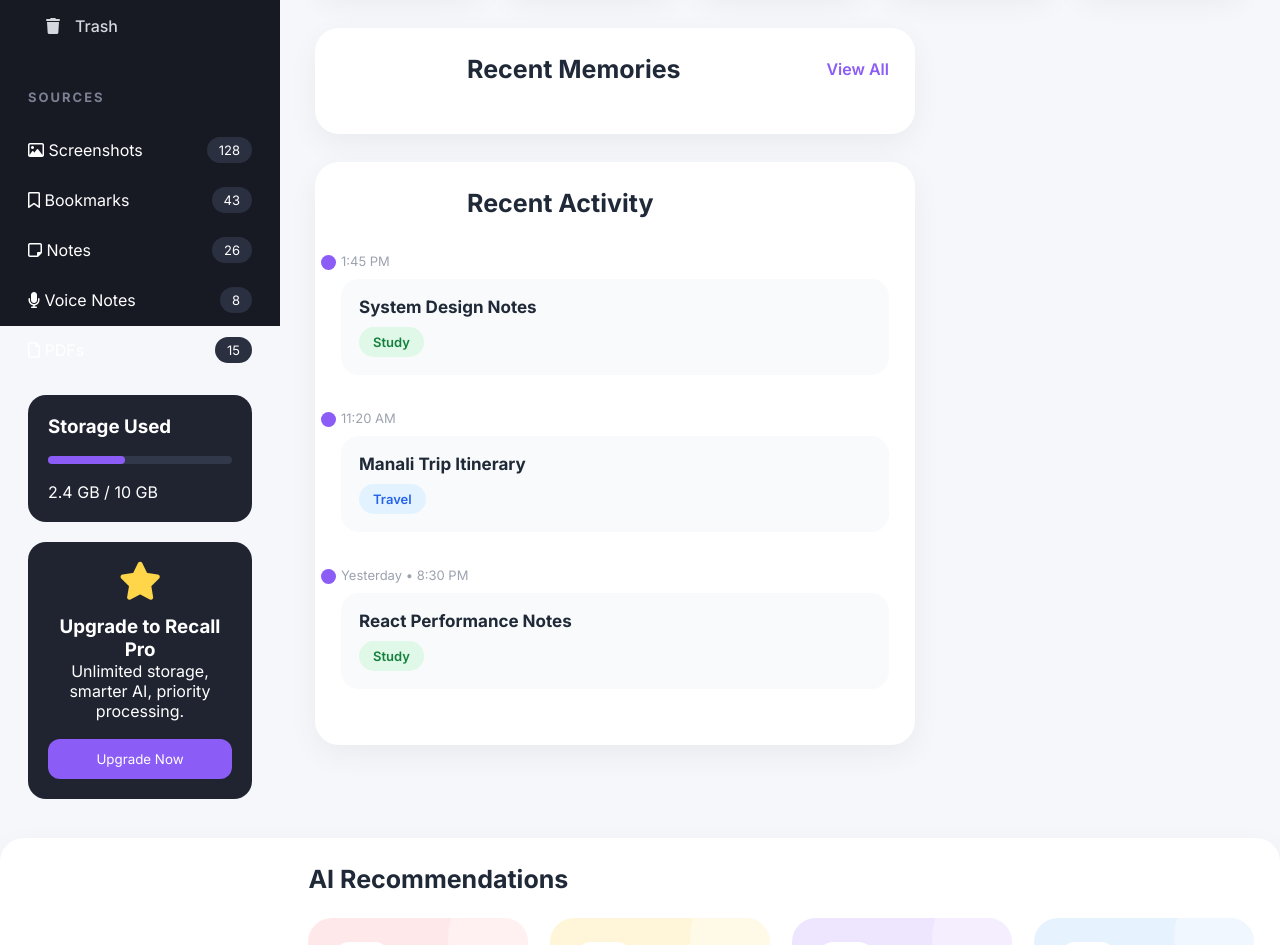
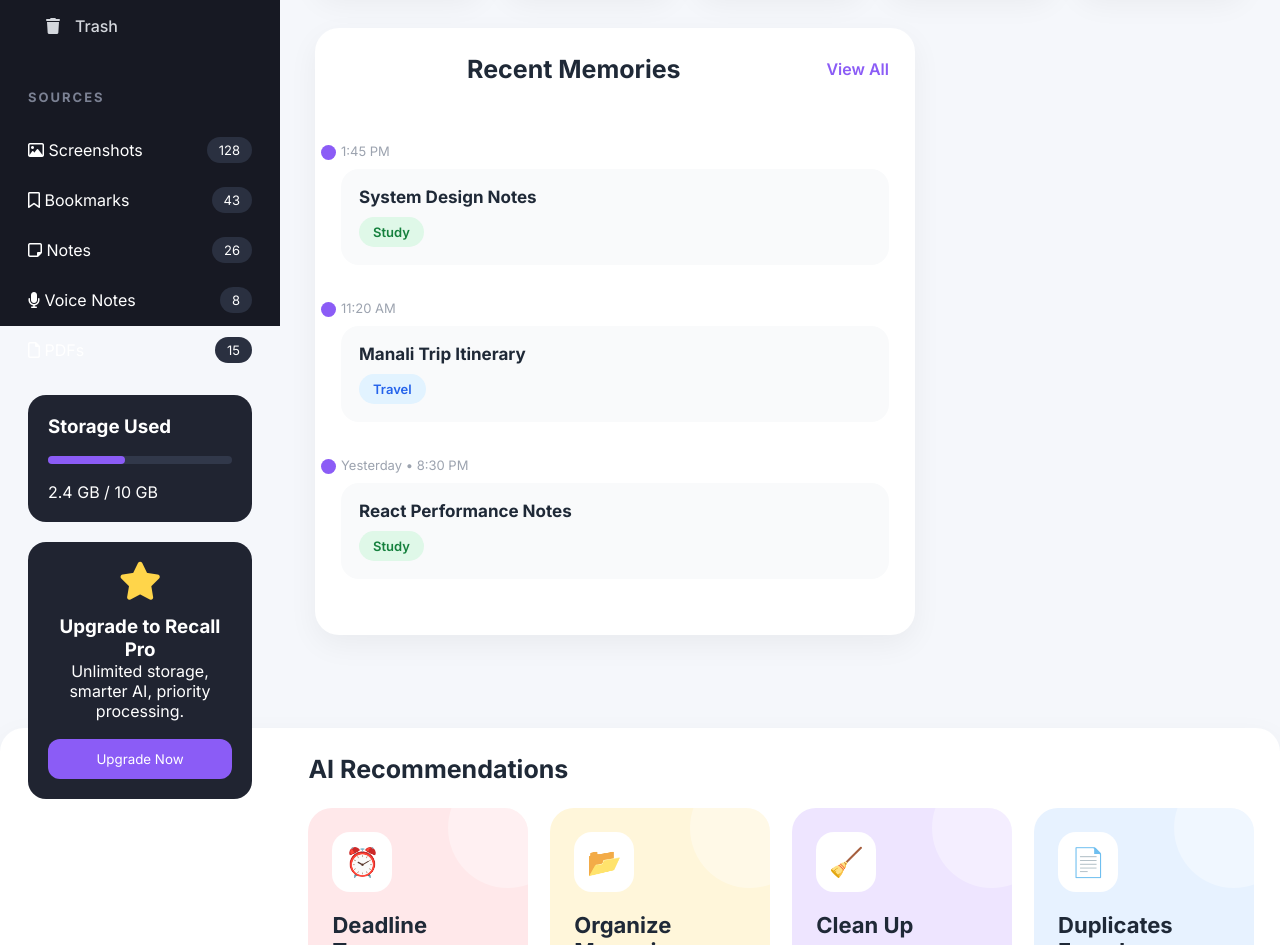
Before and after one commit to Reddys-woman/OrganAIz, a plain HTML site: page Frontend/index.html in a window 1280 px wide. Shown: the part 474-1419 px from the top of the page. Drawn offline with Linux system fonts and the light colour scheme.

```diff
--- a/Frontend/index.html
+++ b/Frontend/index.html
@@ -34,7 +34,7 @@
                     <h1>Recall</h1>
                 </div>
                 <!-- Upload Button -->
-                <button type="button" class="upload-btn" id="uploadBtn">
+                <button class="upload-btn" id="uploadBtn" type="button" >
 
                     <i class="fa-solid fa-plus"></i>
 
@@ -358,35 +358,42 @@
 
             <div class="dashboard-grid">
 
+                <!-- ===========================
+     LEFT COLUMN
+=========================== -->
+
                 <div class="left-column">
+
+                    <!-- Recent Memories -->
 
                     <section class="section">
 
                         <div class="section-header">
+
                             <h2>Recent Memories</h2>
+
                             <a href="#">View All</a>
+
                         </div>
 
                         <div class="memory-grid" id="memoryGrid">
-            </div>
 
-        </section>
-
-        <section class="section">
-
-            <div class="section-header">
-                <h2>Recent Activity</h2>
                         </div>
 
                         <div class="timeline-item">
 
                             <div class="timeline-time">
+
                                 1:45 PM
+
                             </div>
 
                             <div class="timeline-card">
+
                                 <h4>System Design Notes</h4>
+
                                 <span class="tag study">Study</span>
+
                             </div>
 
                         </div>
@@ -394,12 +401,17 @@
                         <div class="timeline-item">
 
                             <div class="timeline-time">
+
                                 11:20 AM
+
                             </div>
 
                             <div class="timeline-card">
+
                                 <h4>Manali Trip Itinerary</h4>
+
                                 <span class="tag travel">Travel</span>
+
                             </div>
 
                         </div>
@@ -407,19 +419,24 @@
                         <div class="timeline-item">
 
                             <div class="timeline-time">
+
                                 Yesterday • 8:30 PM
+
                             </div>
 
                             <div class="timeline-card">
+
                                 <h4>React Performance Notes</h4>
+
                                 <span class="tag study">Study</span>
+
+                            </div>
+
                         </div>
 
                 </div>
 
                 </section>
-
-    </div>
 
             </div>
 
```
Lines whose indentation alone changed are shown as unchanged.
